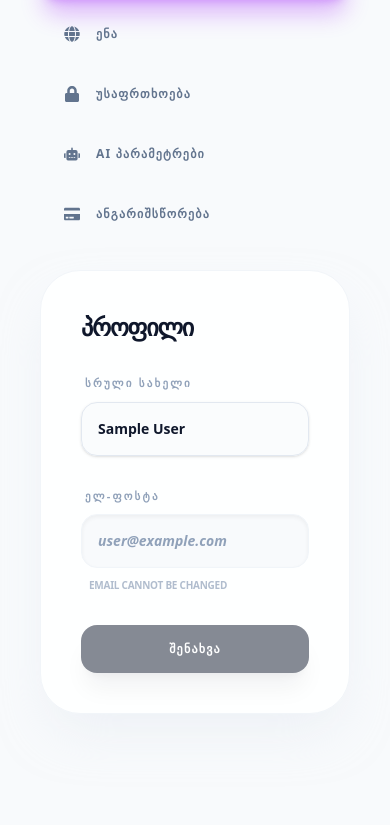
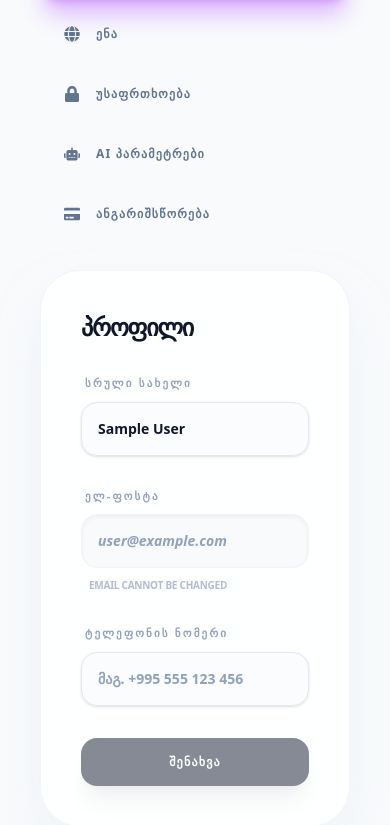
Before and after one commit to MishSoft/propai, a Next.js app: page /settings in a window 390 px wide. Shown: the part 319-1144 px from the top of the page. Built offline with nearby package versions, Linux system fonts and the light colour scheme; no server answers; the database is empty; sample sign-in values are in the browser's storage.

Commit message:
feat(profile): add required signup phone and editable profile phone

```diff
--- a/app/(main)/components/Settings/ProfileSection.tsx
+++ b/app/(main)/components/Settings/ProfileSection.tsx
@@ -2,6 +2,15 @@
 import React, { useEffect, useState } from 'react'
 import { UserSettings } from '@/types/settings'
 import { useTranslations } from 'next-intl'
+
+const PHONE_CHARS_PATTERN = /^\+?[\d\s().-]*$/;
+
+function isValidPhone(value: string): boolean {
+  if (value === "") return true;
+  if (!PHONE_CHARS_PATTERN.test(value)) return false;
+  const digits = value.replace(/\D/g, "").length;
+  return digits >= 7 && digits <= 15;
+}
 
 interface ProfileSectionProps {
   user: UserSettings;
@@ -12,6 +21,7 @@ export default function ProfileSection({ user }: ProfileSectionProps) {
   const common = useTranslations('Common');
 
   const [name, setName] = useState<string>("");
+  const [phone, setPhone] = useState<string>("");
   const [loading, setLoading] = useState<boolean>(false);
   const [status, setStatus] = useState<{ type: 'success' | 'error', msg: string } | null>(null);
 
@@ -19,11 +29,18 @@ export default function ProfileSection({ user }: ProfileSectionProps) {
     if (user?.name) {
       setName(user.name);
     }
+    setPhone(user?.phone ?? "");
   }, [user]);
 
   if (!user) {
     return <div className="p-6 text-slate-500 animate-pulse">Loading profile...</div>;
   }
+
+  const trimmedPhone = phone.trim();
+  const phoneValid = isValidPhone(trimmedPhone);
+  const phoneChanged = (trimmedPhone || null) !== (user.phone || null);
+  const nameChanged = name !== (user.name ?? "");
+  const canSave = !loading && !!name.trim() && phoneValid && (nameChanged || phoneChanged);
 
   const handleUpdate = async () => {
     setLoading(true);
@@ -32,7 +49,7 @@ export default function ProfileSection({ user }: ProfileSectionProps) {
       const response = await fetch('/api/user/update', {
         method: 'PATCH',
         headers: { 'Content-Type': 'application/json' },
-        body: JSON.stringify({ name }),
+        body: JSON.stringify({ name, phone: trimmedPhone === "" ? null : trimmedPhone }),
       });
       const data = await response.json().catch(() => null);
       if (!response.ok) throw new Error(data?.error || "Failed to update");
@@ -89,9 +106,30 @@ export default function ProfileSection({ user }: ProfileSectionProps) {
           <p className="text-[10px] text-slate-400 px-2 font-bold uppercase tracking-tight opacity-70">Email cannot be changed</p>
         </div>
 
+        <div className="flex flex-col gap-2.5">
+          <label htmlFor="profile-phone" className="text-[11px] font-black text-slate-400 uppercase tracking-[0.2em] px-1">
+            {t('phone_number')}
+          </label>
+          <input
+            id="profile-phone"
+            type="tel"
+            value={phone}
+            onChange={(e) => setPhone(e.target.value)}
+            aria-invalid={!phoneValid}
+            aria-describedby={!phoneValid ? "profile-phone-error" : undefined}
+            className="p-4 rounded-2xl border border-slate-200 bg-slate-50/50 outline-none focus:border-purple-600 focus:ring-4 focus:ring-purple-600/10 transition-all text-sm font-black text-slate-900 placeholder:text-slate-400 shadow-sm"
+            placeholder={t('enter_phone')}
+          />
+          {!phoneValid && (
+            <p id="profile-phone-error" className="text-[10px] text-rose-500 px-2 font-bold tracking-tight">
+              {t('phone_invalid')}
+            </p>
+          )}
+        </div>
+
         <button
           onClick={handleUpdate}
-          disabled={loading || !name || name === user.name}
+          disabled={!canSave}
           className="w-full md:w-fit bg-slate-900 text-white px-12 py-4 rounded-2xl text-xs font-black uppercase tracking-widest hover:bg-purple-600 disabled:opacity-50 transition-all duration-300 shadow-xl shadow-slate-900/10 active:scale-95 cursor-pointer"
         >
           {loading ? common('saving') : common('save')}
--- a/app/(main)/settings/page.tsx
+++ b/app/(main)/settings/page.tsx
@@ -16,12 +16,13 @@ export default async function SettingsPage() {
 
   const dbUser = await db.user.findUnique({
     where: { id: session.user.id },
-    select: { name: true, image: true, aiTone: true },
+    select: { name: true, phone: true, image: true, aiTone: true },
   });
   const aiTone = isAiTone(dbUser?.aiTone) ? dbUser.aiTone : DEFAULT_AI_TONE;
   const freshUser = {
     ...session.user,
     name: dbUser?.name ?? session.user.name,
+    phone: dbUser?.phone ?? null,
     image: dbUser?.image ?? session.user.image,
     aiTone,
   };
--- a/app/api/register/route.ts
+++ b/app/api/register/route.ts
@@ -2,6 +2,7 @@ import { Prisma } from "@prisma/client";
 import bcrypt from "bcrypt";
 import { NextResponse } from "next/server";
 import db from "@/lib/db";
+import { isValidPhoneNumber } from "@/lib/phone";
 
 export async function POST(req: Request) {
   let body: unknown;
@@ -22,7 +23,7 @@ export async function POST(req: Request) {
     );
   }
 
-  const { fullName, email, password } = body as Record<string, unknown>;
+  const { fullName, email, password, phone } = body as Record<string, unknown>;
 
   if (
     typeof fullName !== "string" ||
@@ -35,6 +36,14 @@ export async function POST(req: Request) {
       { status: 400 },
     );
   }
+
+  if (typeof phone !== "string" || !isValidPhoneNumber(phone)) {
+    return NextResponse.json(
+      { message: "Enter a valid phone number (7 to 15 digits)" },
+      { status: 400 },
+    );
+  }
+  const normalizedPhone = phone.trim();
 
   const normalizedEmail = email.trim().toLowerCase();
   const emailPattern = /^[^\s@]+@[^\s@]+\.[^\s@]+$/;
@@ -73,6 +82,7 @@ export async function POST(req: Request) {
         password: hashedPassword,
         plan: "lite",
         name: fullName.trim(),
+        phone: normalizedPhone,
         role: "Agent",
       },
       select: { id: true, email: true, name: true, plan: true, role: true },
--- a/app/api/user/update/route.ts
+++ b/app/api/user/update/route.ts
@@ -12,7 +12,12 @@ const updateUserSchema = z
       .string()
       .trim()
       .max(30)
-      .regex(/^\+?[\d\s()-]*$/, "Invalid phone number")
+      .regex(/^\+?[\d\s().-]*$/, "Invalid phone number")
+      .refine((value) => {
+        if (value === "") return true;
+        const digits = value.replace(/\D/g, "").length;
+        return digits >= 7 && digits <= 15;
+      }, "Phone number must contain 7 to 15 digits")
       .nullable()
       .optional(),
     image: z.string().trim().url().max(2048).nullable().optional(),
@@ -40,10 +45,11 @@ export async function PATCH(req: Request) {
     }
 
     const { name, phone, image, aiTone } = parsed.data;
+    const normalizedPhone = phone === "" ? null : phone;
 
     const updatedUser = await db.user.update({
       where: { id: user.id },
-      data: { name, phone, image, aiTone },
+      data: { name, phone: normalizedPhone, image, aiTone },
       select: {
         id: true,
         name: true,
--- /dev/null
+++ b/lib/phone.ts
@@ -0,0 +1,11 @@
+export const PHONE_MAX_LENGTH = 30;
+
+const PHONE_CHARS_PATTERN = /^\+?[\d\s().-]*$/;
+
+export function isValidPhoneNumber(value: string): boolean {
+  const trimmed = value.trim();
+  if (!trimmed || trimmed.length > PHONE_MAX_LENGTH) return false;
+  if (!PHONE_CHARS_PATTERN.test(trimmed)) return false;
+  const digits = trimmed.replace(/\D/g, "").length;
+  return digits >= 7 && digits <= 15;
+}
--- a/messages/en.json
+++ b/messages/en.json
@@ -58,6 +58,9 @@
     "full_name": "Full Name",
     "email_address": "Email Address",
     "enter_name": "Enter your name",
+    "phone_number": "Phone Number",
+    "enter_phone": "e.g. +995 555 123 456",
+    "phone_invalid": "Enter 7 to 15 digits. Spaces, +, -, ( ) and . are allowed.",
     "ai_personalization": "AI Personalization",
     "ai_desc": "How should PropAI write your listing descriptions?",
     "ai_apply_notice": "Changes will apply to new generations.",
--- a/messages/ka.json
+++ b/messages/ka.json
@@ -58,6 +58,9 @@
     "full_name": "სრული სახელი",
     "email_address": "ელ-ფოსტა",
     "enter_name": "შეიყვანეთ თქვენი სახელი",
+    "phone_number": "ტელეფონის ნომერი",
+    "enter_phone": "მაგ. +995 555 123 456",
+    "phone_invalid": "შეიყვანეთ 7-დან 15-მდე ციფრი. დაშვებულია ინტერვალი, +, -, ( ) და .",
     "ai_personalization": "AI პერსონალიზაცია",
     "ai_desc": "როგორ უნდა დაწეროს PropAI თქვენი განცხადების აღწერები?",
     "ai_apply_notice": "ცვლილებები აისახება ახალ თაობებზე.",
--- a/messages/ru.json
+++ b/messages/ru.json
@@ -58,6 +58,9 @@
     "full_name": "Полное имя",
     "email_address": "Эл. почта",
     "enter_name": "Введите ваше имя",
+    "phone_number": "Номер телефона",
+    "enter_phone": "напр. +995 555 123 456",
+    "phone_invalid": "Введите от 7 до 15 цифр. Допускаются пробелы, +, -, ( ) и точка.",
     "ai_personalization": "ИИ Персонализация",
     "ai_desc": "Как PropAI должен писать описания ваших объявлений?",
     "ai_apply_notice": "Изменения вступят в силу для новых генераций.",
--- a/types/settings.ts
+++ b/types/settings.ts
@@ -4,6 +4,7 @@ export interface UserSettings {
   id: string;
   name?: string | null;
   email?: string | null;
+  phone?: string | null;
   image?: string | null;
   plan: string;
   role: string;
```
Also changed, not shown: app/(auth)/components/SignUpFormField.tsx (+14 -0 lines).
